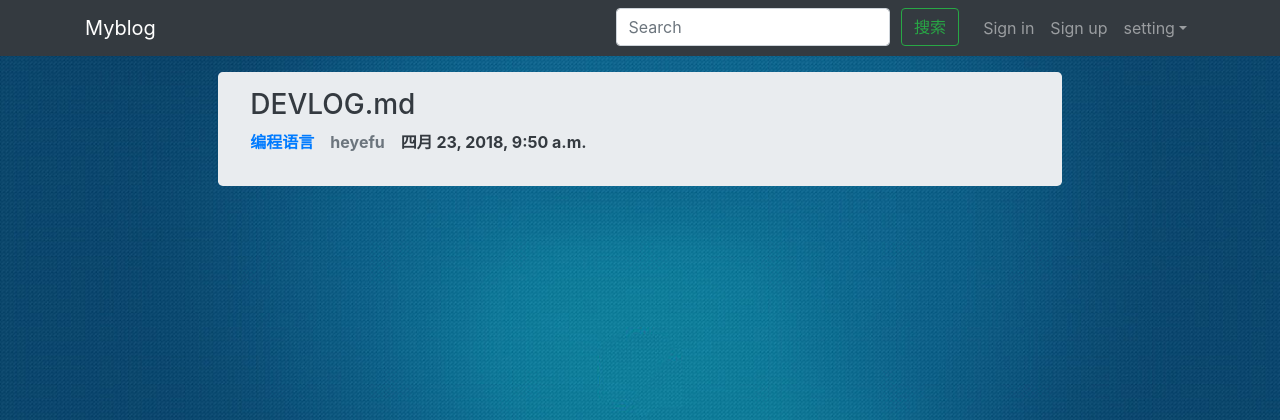
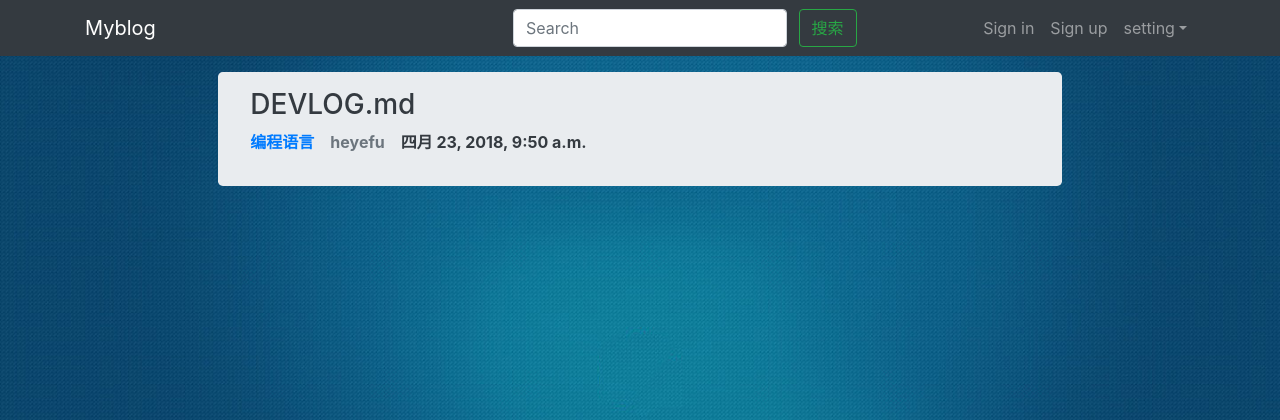
Before and after one commit to heyefu19920626/myBlog, a Django app: page / in a window 1280 px wide. Shown: the top 420 px of the page. Run offline with Django 3.2, Linux system fonts and the light colour scheme; data comes from the database, SQL or seed files in the repository; some libraries are stand-ins or nearby versions.

Commit message:
modify navbar style

```diff
--- a/blog/templates/blog/base.html
+++ b/blog/templates/blog/base.html
@@ -31,11 +31,11 @@
                 <!-- navabar header over -->
 
                 <!-- navbar content start -->
-                <div id="navbar" class="collapse navbar-collapse justify-content-end">
-                    <ul class="navbar-nav">
+                <div id="navbar" class="collapse navbar-collapse justify-content-between">
+                    <ul class="navbar-nav offset-md-4">
                         <!-- Search start -->
                         <li class="nav-item">
-                            <form class="form-inline margin-right">
+                            <form class="form-inline">
                             <small>
                             <input class="form-control mr-sm-2" type="search" placeholder="Search" aria-label="{% trans 'Search' %}">
                             <button class="btn btn-outline-success my-2 my-sm-0" type="submit">{% trans 'Search' %}</button>
@@ -43,6 +43,9 @@
                             </form>
                         </li>
                         <!-- end -->
+                    </ul>
+                    <ul class="navbar-nav">
+
 
                         {% if user.is_authenticated %}
                         <!-- 登录后显示 -->
```
